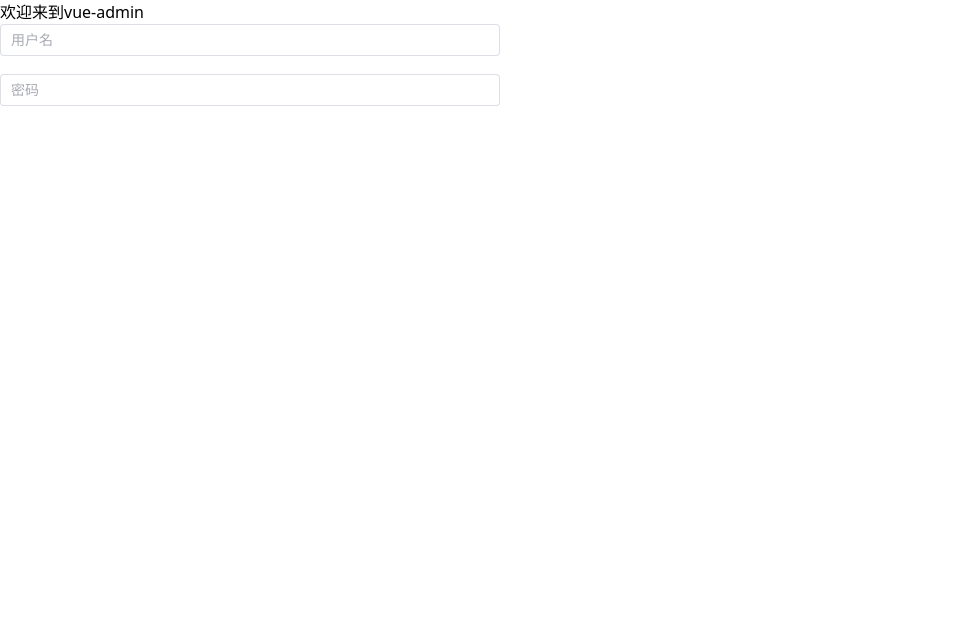
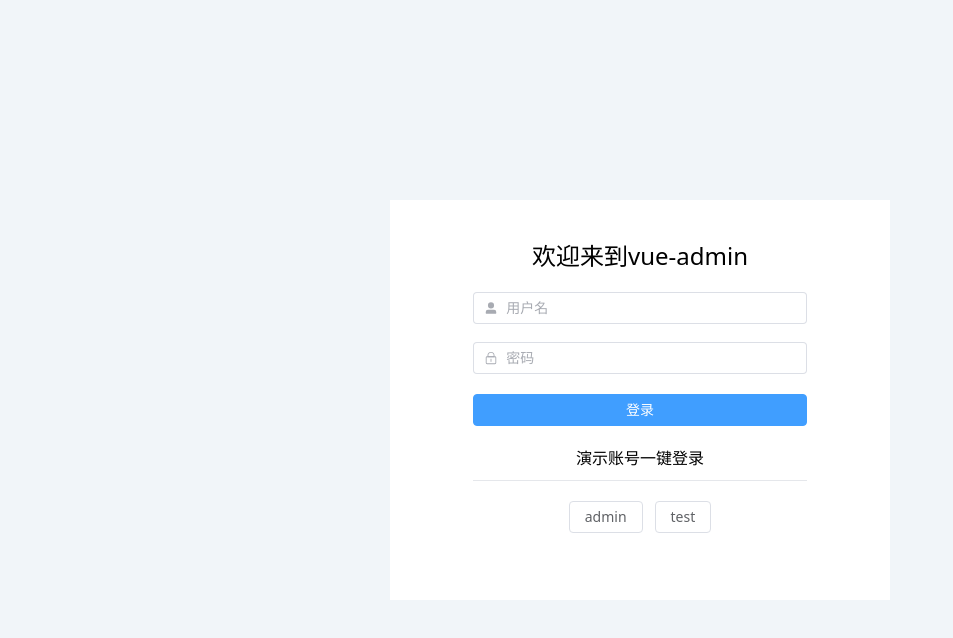
Before and after one commit to MinorN/vue-admin, a Vue app: page /login in a window 1280 px wide. Shown: the top 638 px of the page, without its empty margins (0-953 px from the left). Built offline with nearby package versions, Linux system fonts and the light colour scheme.

Commit message:
add login

```diff
--- a/index.html
+++ b/index.html
@@ -7,7 +7,7 @@
     <title>Vite + Vue + TS</title>
   </head>
   <body>
-    <div id="app"></div>
+    <div id="app" class="bg-slate-100"></div>
     <script type="module" src="/src/main.ts"></script>
   </body>
 </html>
--- /dev/null
+++ b/src/api/index.ts
@@ -0,0 +1,11 @@
+import axios from 'axios';
+
+
+const api = axios.create({
+    baseURL: '/',
+    timeout: 10000,
+    responseType: 'json'
+});
+
+
+export default api
--- /dev/null
+++ b/src/mock/user.ts
@@ -0,0 +1,18 @@
+export default [
+    {
+        url: '/mock/user/login',
+        method: 'post',
+        response: (option: any) => {
+            return {
+                error: '',
+                status: 1,
+                data: {
+                    username: option.body.username,
+                    token: '@string',
+                    fail_time : Math.ceil(new Date().getTime() / 1000 + 24 * 60 * 60)
+                }
+            };
+        }
+
+    }
+];
--- a/src/store/modules/user.ts
+++ b/src/store/modules/user.ts
@@ -1,28 +1,46 @@
 import {defineStore} from 'pinia';
+import api from '@/api';
 
 const useUserStore = defineStore(
     'user',
     {
-        state:()=>({
-            username:localStorage.getItem('username') || '',
-            token:localStorage.getItem('token') || '',
-            fail_time:localStorage.getItem('fail_time') || ''
+        state: () => ({
+            username: localStorage.getItem('username') || '',
+            token: localStorage.getItem('token') || '',
+            fail_time: localStorage.getItem('fail_time') || ''
         }),
-        getters:{
-            isLogin:(state)=>{
-                let isLogin = false
-                if(state.token){
-                    if(new Date().getTime() < parseInt(state.fail_time)*1000){
-                        isLogin = true
+        getters: {
+            isLogin: (state) => {
+                let isLogin = false;
+                if (state.token) {
+                    if (new Date().getTime() < parseInt(state.fail_time) * 1000) {
+                        isLogin = true;
                     }
                 }
-                return isLogin
+                return isLogin;
             }
         },
-        actions:{
-
+        actions: {
+            login(data: {
+                username: string,
+                password: string
+            }) {
+                return new Promise<void>((resolve, reject) => {
+                    api.post('/mock/user/login', data).then(res => {
+                        localStorage.setItem('username', res.data.data.username);
+                        localStorage.setItem('token', res.data.data.token);
+                        localStorage.setItem('fail_time', res.data.data.fail_time);
+                        this.username = res.data.username;
+                        this.token = res.data.token;
+                        this.fail_time = res.data.fail_time;
+                        resolve()
+                    }).catch(error => {
+                        reject(error);
+                    });
+                });
+            }
         }
     }
-)
+);
 
-export default useUserStore
+export default useUserStore;
--- a/src/views/login.vue
+++ b/src/views/login.vue
@@ -1,27 +1,90 @@
 <script lang="ts" setup>
+import useUserStore from '@/store/modules/user';
+import type {FormInstance} from 'element-plus';
 
-const form = reactive({username:'',password:''})
+const userStore = useUserStore();
+
+const router = useRouter();
+const loading = ref(false);
+// 登录功能
+const form = reactive(
+    {
+      username: localStorage.getItem('username') || '',
+      password: ''
+    }
+);
+const loginRules = ref({
+  username: {required: true, trigger: 'blur', message: '请输入用户名'},
+  password: [
+    {required: true, trigger: 'blur', message: '请输入密码'},
+    {min: 6, max: 18, trigger: 'blur', message: '密码长度为6~18位'}
+  ]
+});
+const loginFormRef = ref<FormInstance>();
+const handleLogin = () => {
+  loginFormRef.value && loginFormRef.value.validate((valid) => {
+    loading.value = true;
+    if (valid) {
+      userStore.login(form).then((res) => {
+        loading.value = false;
+        router.push({path: '/'});
+      });
+    }
+  });
+};
+
+// 试用账号登录
+const testAccount = (account:string)=>{
+  form.username = account
+  form.password = '123456'
+  handleLogin()
+}
+
+
 </script>
 
 <template>
-  <div>
+  <el-row align="middle" class="h-screen">
     <div class="input-wrapper">
-      <el-row>欢迎来到vue-admin</el-row>
-      <el-form>
-        <el-form-item>
-          <el-input v-model="form.username" placeholder="用户名"></el-input>
+      <el-row class="text-2xl mt-10" justify="center">欢迎来到vue-admin</el-row>
+      <el-form :rules="loginRules" :model="form" class="w-2/3 mx-auto mt-5" ref="loginFormRef">
+        <el-form-item prop="username">
+          <el-input v-model="form.username" placeholder="用户名">
+            <template #prefix>
+              <el-icon>
+                <UserFilled/>
+              </el-icon>
+            </template>
+          </el-input>
         </el-form-item>
-        <el-form-item>
-          <el-input v-model="form.password" placeholder="密码"></el-input>
+        <el-form-item prop="password">
+          <el-input v-model="form.password" placeholder="密码" :show-password="true">
+            <template #prefix>
+              <el-icon>
+                <Lock/>
+              </el-icon>
+            </template>
+          </el-input>
         </el-form-item>
       </el-form>
+      <el-row justify="center" class="mt-5">
+        <el-button type="primary" class="w-2/3" @click="handleLogin" :loading="loading">登录</el-button>
+      </el-row>
+      <el-row justify="center" class="mt-5">
+        <el-row class="w-full" justify="center">演示账号一键登录</el-row>
+        <el-row class="border-t w-2/3 pt-5 mt-2.5" justify="center">
+          <el-button @click="testAccount('admin')">admin</el-button>
+          <el-button @click="testAccount('test')">test</el-button>
+        </el-row>
+      </el-row>
     </div>
-  </div>
+  </el-row>
 </template>
 
 <style lang="scss" scoped>
-.input-wrapper{
+.input-wrapper {
   width: 500px;
-  min-height: 500px;
+  min-height: 400px;
+  @apply mx-auto bg-white;
 }
 </style>
--- a/vite.config.ts
+++ b/vite.config.ts
@@ -2,11 +2,12 @@ import {defineConfig} from 'vite';
 import vue from '@vitejs/plugin-vue';
 import path from 'node:path';
 import {viteMockServe} from 'vite-plugin-mock';
+import { UserConfigExport, ConfigEnv } from 'vite'
 // 全局引入ref...等
 import AutoImport from 'unplugin-auto-import/vite';
 
 
-export default ({command}) => {
+export default ({command}:ConfigEnv):UserConfigExport => {
     return defineConfig({
         plugins: [
             AutoImport({
@@ -16,7 +17,7 @@ export default ({command}) => {
             vue(),
             viteMockServe({
                 // default
-                mockPath: 'mock',
+                mockPath: 'src/mock',
                 localEnabled: command === 'serve',
             }),
         ],
```
